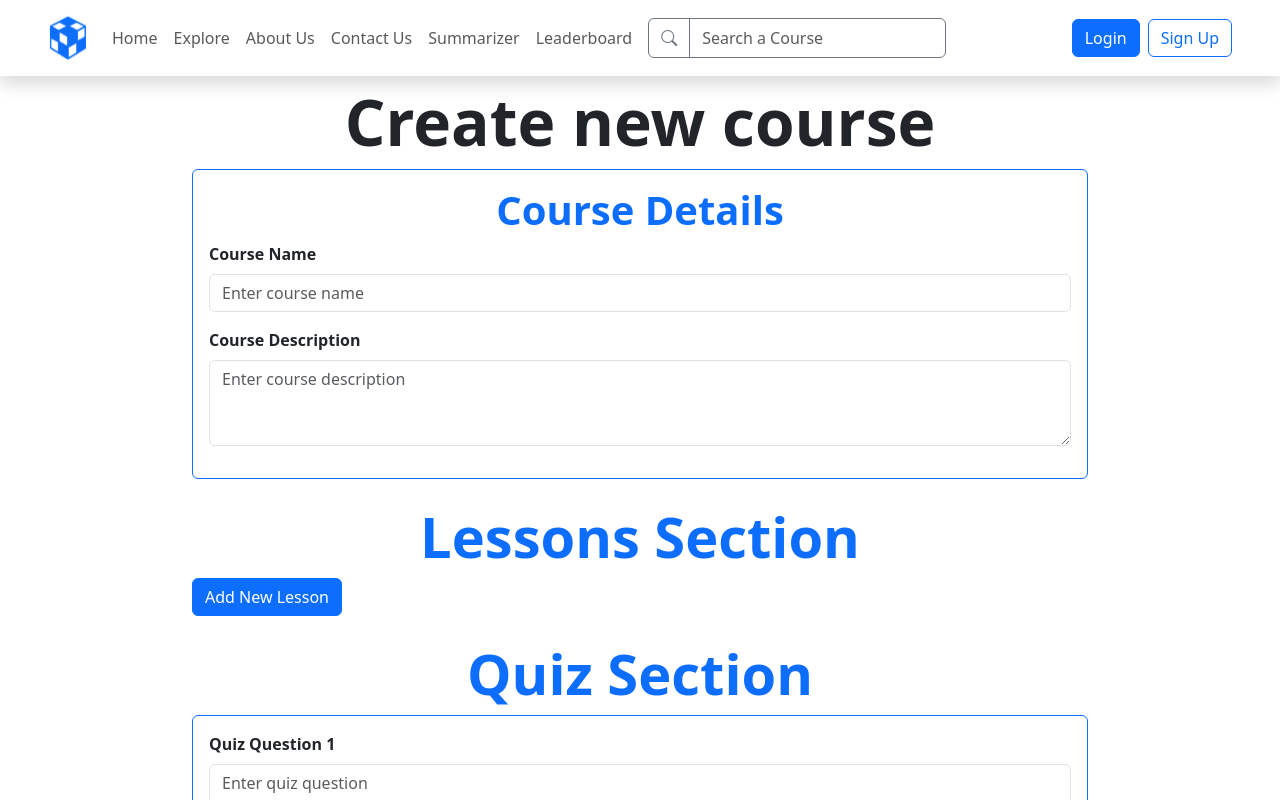
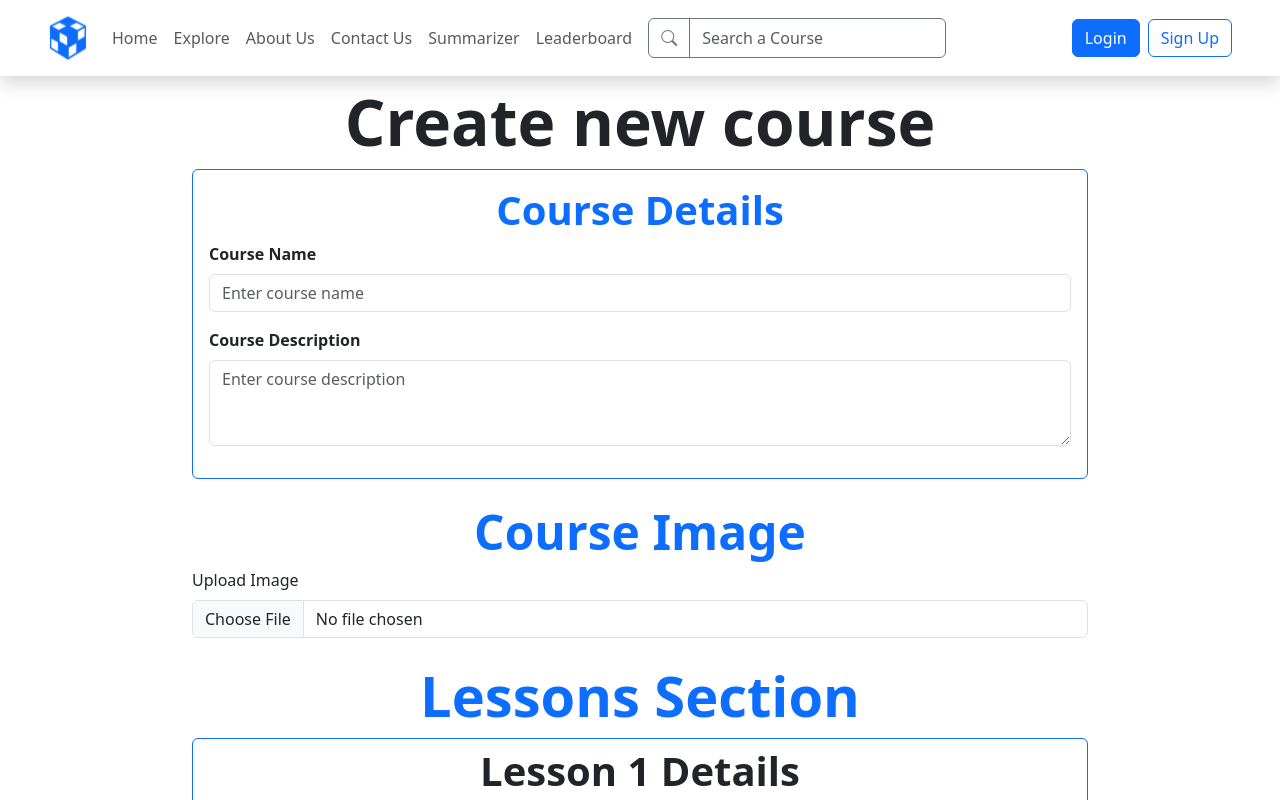
Before and after one commit to hasanhd555/GPT-EdTech, a React (Create React App) app in the folder Frontend/: page /add-course in a window 1280 px wide. Shown: the top 800 px of the page. Built offline with nearby package versions, Linux system fonts and the light colour scheme.

Commit message:
Added option to upload image on create course page

```diff
--- a/Frontend/src/components/Courses/AddCourse.tsx
+++ b/Frontend/src/components/Courses/AddCourse.tsx
@@ -1,11 +1,10 @@
 import React, { useState, FormEvent } from "react";
-import Card from "react-bootstrap/Card";
+import { Card, Form, Button,Spinner } from "react-bootstrap";
 // import from constant
-import { CreateNewCourse } from "../../constant";
+import { CreateNewCourse, CloudinaryUploadAPI } from "../../constant";
 import axios from "axios";
 import { useAppSelector } from "../../redux/hooks";
 import { useNavigate } from "react-router-dom";
-
 
 interface Lesson {
   title: string;
@@ -22,7 +21,12 @@ interface QuizQuestion {
 const AddCourse: React.FC = () => {
   const navigate = useNavigate();
 
-  const [lessons, setLessons] = useState<Lesson[]>([]);
+  const [lessons, setLessons] = useState<Lesson[]>([
+    {
+      title: "",
+      content: "",
+    },
+  ]);
   const [quizQuestions, setQuizQuestions] = useState<QuizQuestion[]>([
     {
       question: "",
@@ -34,6 +38,10 @@ const AddCourse: React.FC = () => {
 
   const [courseName, setCourseName] = useState("");
   const [courseDescription, setCourseDescription] = useState("");
+  const [courseImage, setCourseImage] = useState("");
+  const [isUploading, setIsUploading] = useState(false);
+  const [isSubmitting, setIsSubmitting] = useState(false);
+
 
   const { isAdmin, email, _id } = useAppSelector((state) => state.User);
 
@@ -68,7 +76,9 @@ const AddCourse: React.FC = () => {
     // If change is for concept, update concept field
     if (isConcept) {
       const updatedQuizQuestions = quizQuestions.map((quizQuestion, idx) =>
-          idx === questionIndex ? { ...quizQuestion, concept: value } : quizQuestion
+        idx === questionIndex
+          ? { ...quizQuestion, concept: value }
+          : quizQuestion
       );
       setQuizQuestions(updatedQuizQuestions);
       return;
@@ -97,28 +107,7 @@ const AddCourse: React.FC = () => {
     }
   };
   //   if (!isConcept && typeof optionIndex !== "undefined") {
-  //     // Update specific option text
-  //     const updatedOptions = [...quizQuestions[questionIndex].options];
-  //     updatedOptions[optionIndex] = event.target.value;
-  //     setQuizQuestions(
-  //       quizQuestions.map((question, idx) =>
-  //         idx === questionIndex
-  //           ? { ...question, options: updatedOptions }
-  //           : question
-  //       )
-  //     );
-  //   } else {
-  //     // Update question text or concept
-  //     const field = isConcept ? "concept" : "question";
-  //     setQuizQuestions(
-  //       quizQuestions.map((question, idx) =>
-  //         idx === questionIndex
-  //           ? { ...question, [field]: event.target.value }
-  //           : question
-  //       )
-  //     );
-  //   }
-  // };
+
 
   const handleCorrectOptionChange = (index: number, optionIndex: number) => {
     const updatedQuizQuestions = quizQuestions.map((qq, i) =>
@@ -157,8 +146,38 @@ const AddCourse: React.FC = () => {
     setCourseDescription(event.target.value);
   };
 
+  const handleImageUpload = async (e: React.ChangeEvent<HTMLInputElement>) => {
+    if (e.target.files && e.target.files[0]) {
+      const file = e.target.files[0];
+    if (!file) return;
+
+    const formData = new FormData();
+    formData.append("file", file);
+    formData.append("upload_preset", "gpt_edtech360"); // Replace with your Cloudinary upload preset
+
+    setIsUploading(true);
+
+    try {
+      const response = await fetch(CloudinaryUploadAPI, {
+        method: "POST",
+        body: formData,
+      });
+
+      const data = await response.json();
+
+      console.log("Image uploaded successfully:", data.url);
+      setCourseImage(data.url);
+    } catch (error) {
+      console.error("Error uploading image:", error);
+    } finally {
+      setIsUploading(false);
+    }
+  }
+  };
+
   const handleSubmit = async (event: React.FormEvent<HTMLFormElement>) => {
     event.preventDefault();
+    setIsSubmitting(true); // Start submitting
 
     // Log course details, lessons, and quiz questions
     console.log("Course Name:", courseName);
@@ -173,12 +192,13 @@ const AddCourse: React.FC = () => {
       adminId: _id,
       name: courseName,
       description: courseDescription,
+      image_url: courseImage,
       lessons: lessons,
       // Ensure each quiz question includes the concept when being sent
-      quizQuestions: quizQuestions.map(question => ({
+      quizQuestions: quizQuestions.map((question) => ({
         ...question,
-        concept: question.concept
-      }))
+        concept: question.concept,
+      })),
     };
 
     try {
@@ -190,6 +210,9 @@ const AddCourse: React.FC = () => {
     } catch (error) {
       console.error("There was an error creating the course", error);
       // Handle error, e.g., show an error message
+
+  } finally {
+    setIsSubmitting(false); // End submitting
   }
   };
 
@@ -240,6 +263,32 @@ const AddCourse: React.FC = () => {
               </div>
             </Card.Body>
           </Card>
+
+          {/* Image Upload */}
+          <h5 className="display-5 text-center fw-bold mt-4 text-primary">
+            Course Image
+          </h5>
+          <Form.Group controlId="formFile" className="mb-3">
+            <Form.Label>Upload Image</Form.Label>
+            <Form.Control
+              type="file"
+              onChange={handleImageUpload}
+              disabled={isUploading}
+            />
+            {isUploading ? (
+                      <>
+                        <Spinner as="span" animation="border" size="sm" role="status" aria-hidden="true" />
+                        <span className="ms-2">Uploading...</span>
+                      </>
+                    ) : <></>}
+            {courseImage && (
+              <img
+                src={courseImage}
+                alt="Course"
+                style={{ maxWidth: "100%", marginTop: "10px" }}
+              />
+            )}
+          </Form.Group>
 
           {/* Lesson forms */}
           <h3 className="display-4 text-center fw-bold mt-4 text-primary">
@@ -359,7 +408,6 @@ const AddCourse: React.FC = () => {
                       }
                       required
                     />
-
                   </div>
                 ))}
                 {/* Concept input field */}
@@ -394,9 +442,21 @@ const AddCourse: React.FC = () => {
           </div>
           <hr className="mb-4" />
           <div className="d-flex justify-content-center">
-            <button type="submit" className="btn btn-primary mx-auto mt-2">
-              Submit
+          <button
+  type="submit"
+  className="btn btn-primary mx-auto mt-2"
+  disabled={isUploading || isSubmitting} // Disable button during upload or submission
+>
+  {isSubmitting ? (
+    <>
+      <Spinner as="span" animation="border" size="sm" role="status" aria-hidden="true" />
+      <span className="ms-2">Submitting...</span>
+    </>
+  ) : (
+    "Submit"
+  )}
 </button>
+
           </div>
         </form>
       </div>
```
Also changed, not shown: 2 other files (tests, documents, lock files or other folders). Lines whose indentation alone changed are shown as unchanged.
